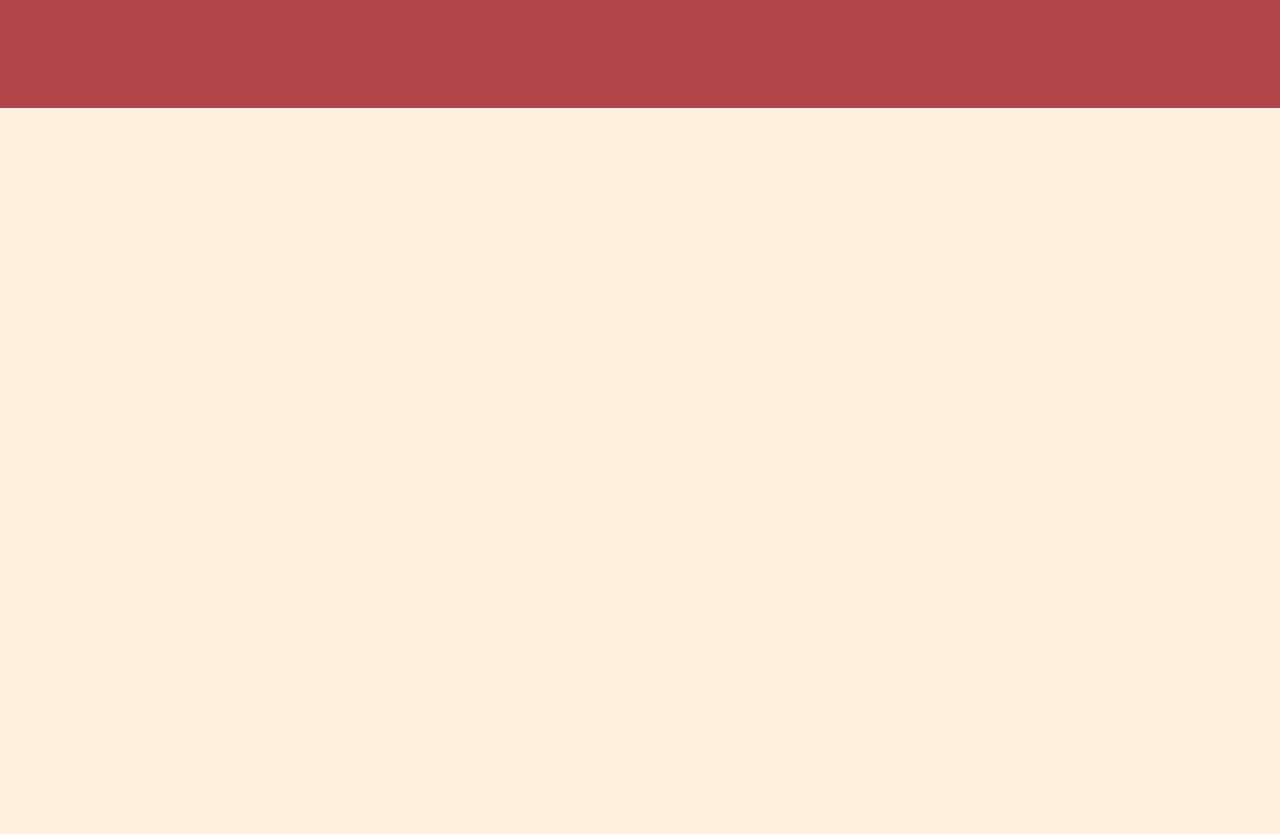
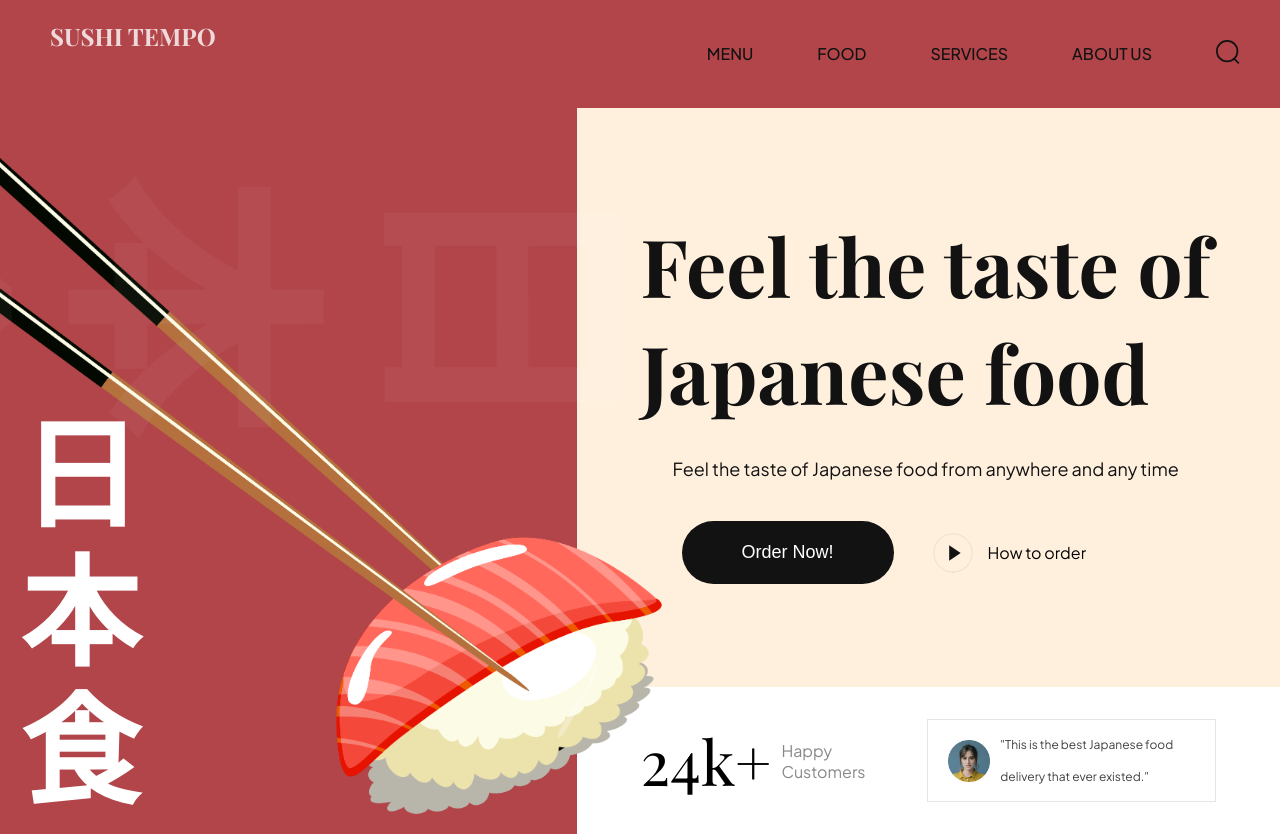
Before and after one commit to ostandrey/sushi-order-site, a website built with Vite: page index.html in a window 1280 px wide. Before the commit the page ends 800 px from the top, so only its background shows below. Built offline with nearby package versions, Linux system fonts and the light colour scheme.

Commit message:
feat: create hero block

```diff
--- a/css/sections/header.css
+++ b/css/sections/header.css
@@ -16,12 +16,17 @@
   width: 100%;
 
   background-color: var(--primary-color);
-  z-index: 1;
+  z-index: -1;
 }
 
 .header__logo h4 {
   padding-left: 30px;
+  font-weight: 700;
+  font-size: 24px;
+  text-transform: uppercase;
+  font-family: var(--playfair-display);
   color: var(--color-white);
+  opacity: 0.8;
 }
 
 .header__menu,
--- /dev/null
+++ b/css/sections/hero.css
@@ -0,0 +1,174 @@
+.hero {
+  display: flex;
+  min-height: calc(100vh - 74px);
+  overflow: hidden;
+}
+
+.hero-image {
+  flex: 1;
+  display: flex;
+  flex-direction: column;
+
+  position: relative;
+  z-index: 5;
+}
+
+.hero-image img {
+  width: 120%;
+  height: 100%;
+  object-fit: contain;
+}
+
+.hero-image__overlay {
+  position: absolute;
+  inset: 0;
+  width: 100%;
+
+  background-color: var(--primary-color);
+  z-index: -1;
+}
+
+.hero-image h2 {
+  position: absolute;
+  bottom: 0;
+  padding: 20px;
+
+  font-family: var(--playfair-display);
+  font-weight: 700;
+  font-size: 120px;
+  line-height: 138px;
+  color: var(--color-white);
+}
+
+.hero-content {
+  flex: 1.22;
+  display: flex;
+  justify-content: space-between;
+  flex-direction: column;
+}
+
+.hero-content-info {
+  padding: 64px;
+  flex: 1;
+  display: flex;
+  justify-content: center;
+  flex-direction: column;
+}
+
+.hero-content-info h1 {
+  font-size: 80px;
+  font-weight: 600px;
+  font-family: var(--playfair-display);
+  color: var(--secondary-color);
+}
+
+.hero-content-info p {
+  margin: 32px 0 0 32px;
+
+  font-family: var(--plus-jakarta-sans);
+  color: var(--secondary-color);
+  font-size: 18px;
+  font-weight: 400;
+}
+
+.hero-content__buttons {
+  margin: 41px 0 0 41px;
+
+  display: flex;
+  flex-wrap: wrap;
+  gap: 36px;
+}
+
+.hero-content__order-button {
+  padding: 20px;
+  border-radius: 36px;
+  min-width: 212px;
+  outline: none;
+  border: none;
+  background: var(--secondary-color);
+
+  cursor: pointer;
+
+  color: var(--color-white);
+  font-weight: 500;
+  font-size: 18px;
+  line-height: 23px;
+}
+
+.hero-content__play-button {
+  border: none;
+  outline: none;
+  background: transparent;
+
+  display: flex;
+  align-items: center;
+
+  font-size: 16px;
+  line-height: 19px;
+  color: var(--black-200);
+  font-family: var(--plus-jakarta-sans);
+
+  cursor: pointer;
+}
+
+.hero-content__play-button img {
+  margin-right: 12px;
+
+  width: 46px;
+  height: 46px;
+  object-fit: contain;
+}
+
+.hero-content__testimonial {
+  padding: 32px 64px;
+  display: flex;
+  flex-wrap: wrap;
+  gap: 20px;
+
+  background: var(--color-white);
+}
+
+.hero-content__customer {
+  flex: 1;
+  gap: 10px;
+}
+
+.hero-content__customer h4 {
+  font-size: 62px;
+  font-weight: 400;
+  font-family: var(--playfair-display);
+}
+
+.hero-content__customer p {
+  font-size: 16px;
+  font-weight: 400;
+  font-family: var(--plus-jakarta-sans);
+  color: var(--secondary-color);
+  opacity: 0.5;
+}
+
+.hero-content__review {
+  flex: 1;
+  display: flex;
+  align-items: center;
+  gap: 10px;
+
+  padding-left: 20px;
+  border: 1px solid rgba(2, 2, 2, 0.1);
+  min-width: 200px;
+}
+
+.hero-content__review img {
+  width: 42px;
+  height: 42px;
+  object-fit: contain;
+}
+
+.hero-content__review p {
+  font-size: 12px;
+  font-weight: 400;
+  line-height: 32px;
+  font-family: var(--plus-jakarta-sans);
+  color: var(--secondary-color);
+  opacity: 0.8;
+}
--- a/css/style.css
+++ b/css/style.css
@@ -3,12 +3,12 @@
 
 /* other css file imports */
 @import url('sections/header.css');
-/* @import url('sections/hero.css');
-@import url('sections/about.css');
-@import url('sections/popular.css');
-@import url('sections/trending.css');
-@import url('sections/subscribe.css');
-@import url('sections/footer.css'); */
+@import url('sections/hero.css');
+/* @import url('sections/about.css'); */
+/* @import url('sections/popular.css'); */
+/* @import url('sections/trending.css'); */
+/* @import url('sections/subscribe.css'); */
+/* @import url('sections/footer.css'); */
 
 /* CSS variables for reusablity across all files (including above imported) */
 :root {
--- a/index.html
+++ b/index.html
@@ -10,6 +10,7 @@
   <body>
     <header>
       <nav class="header__nav">
+        <!-- TODO: change structure of header: ul out of logo div -->
         <div class="header__logo">
           <h4>Sushi Tempo</h4>
           <div class="header__logo-overlay"></div>
@@ -38,6 +39,42 @@
         </div>
       </nav>
     </header>
+
+    <section class="hero">
+      <div class="hero-image">
+        <img src="assets/sushi-1.png" alt="sushi" />
+        <h2>
+          日 <br />
+          本 <br />
+          食
+        </h2>
+        <div class="hero-image__overlay"></div>
+      </div>
+      <div class="hero-content">
+        <div class="hero-content-info">
+          <h1>Feel the taste of Japanese food</h1>
+          <p>Feel the taste of Japanese food from anywhere and any time</p>
+          <div class="hero-content__buttons">
+            <button class="hero-content__order-button">Order Now!</button>
+            <button class="hero-content__play-button">
+              <img src="assets/play-circle.svg" alt="play" />
+              How to order
+            </button>
+          </div>
+        </div>
+        <div class="hero-content__testimonial">
+          <div class="hero-content__customer flex-center">
+            <h4>24<span>k+</span></h4>
+            <p>Happy Customers</p>
+          </div>
+          <div class="hero-content__review">
+            <img src="assets/user.png" alt="user" />
+            <p>"This is the best Japanese food delivery that ever existed."</p>
+          </div>
+        </div>
+      </div>
+    </section>
+
     <script src="js/script.js" type="module"></script>
   </body>
 </html>
```
